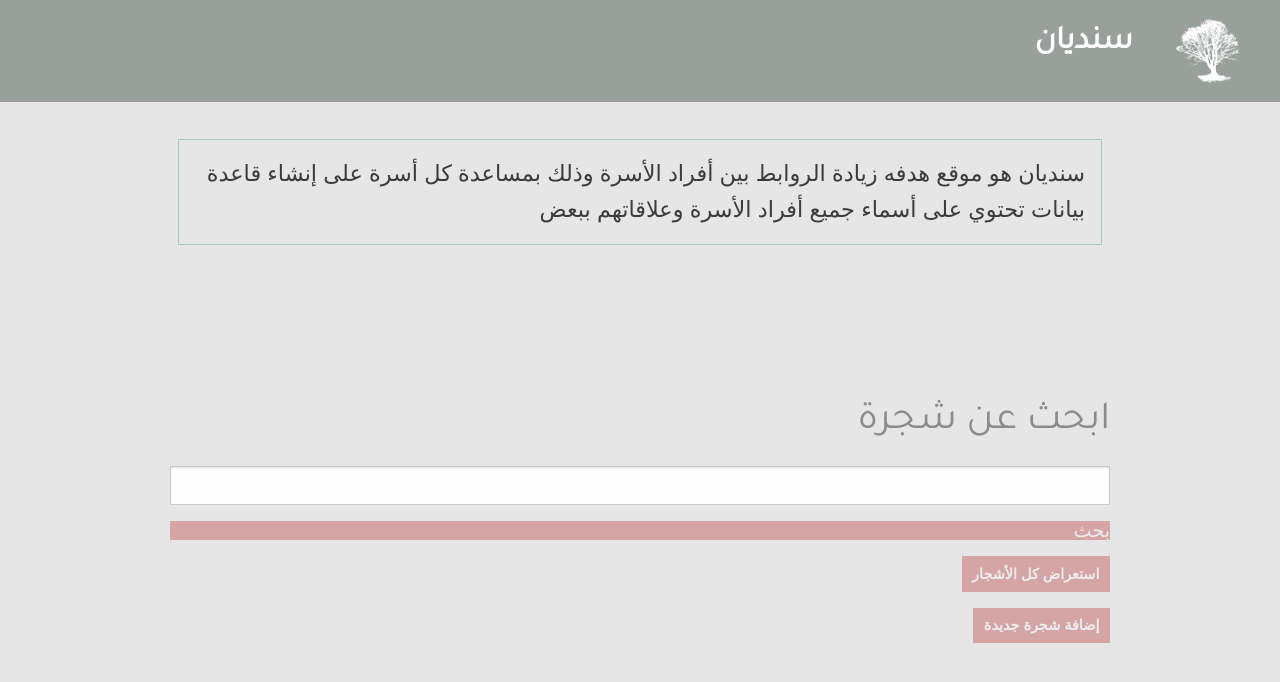
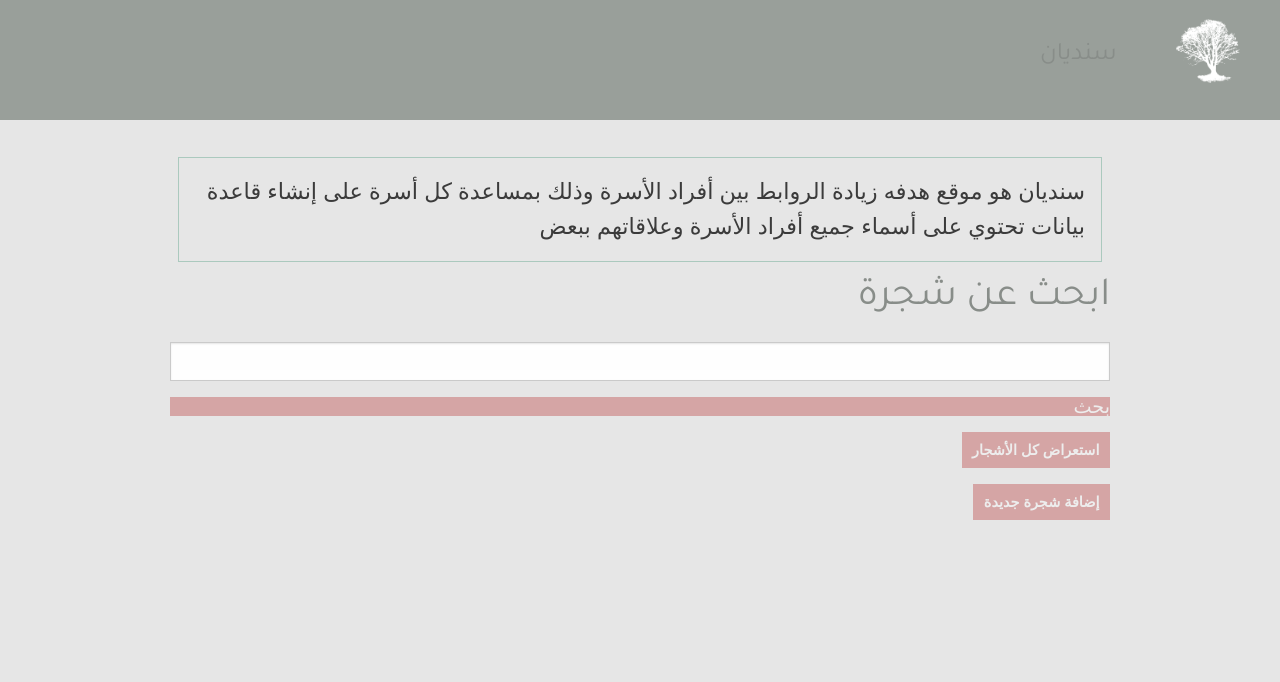
Before and after one commit to TeamFamilyTree/FamilyTree, a Django app: page / in a window 1280 px wide. Shown: the top 682 px of the page. Run offline with Django 3.2, Linux system fonts and the light colour scheme; some web fonts are replaced.

Commit message:
minor css

```diff
--- a/familytree/__shared__/css/app.css
+++ b/familytree/__shared__/css/app.css
@@ -122,7 +122,7 @@ footer {
 /* iD Selectors ------------ */
 
 
-form {
+/*form {
     margin-top: 15%;
 }
 
--- a/familytree/app/templates/app/base.html
+++ b/familytree/app/templates/app/base.html
@@ -29,9 +29,10 @@
         <div class="top-bar">
             <div class="top-bar-left">
                 <ul class="menu">
-                  <a href="" > <img src="{% static 'images/logo.png' %}" id="logo"></a> <!-- Add Home page URL -->
-                    <li class="menu-text">سنديان</li>
+                    <a href="{% url 'index' %}"><img src="{% static 'images/logo.png' %}" id="logo"></a>
+                    <li class="menu-text"><a href="{% url 'index' %}"><h4>سنديان</h4></a></li>
                 </ul>
+
             </div>
             <div class="top-bar-right">
                     {% if not person == None %}
```
